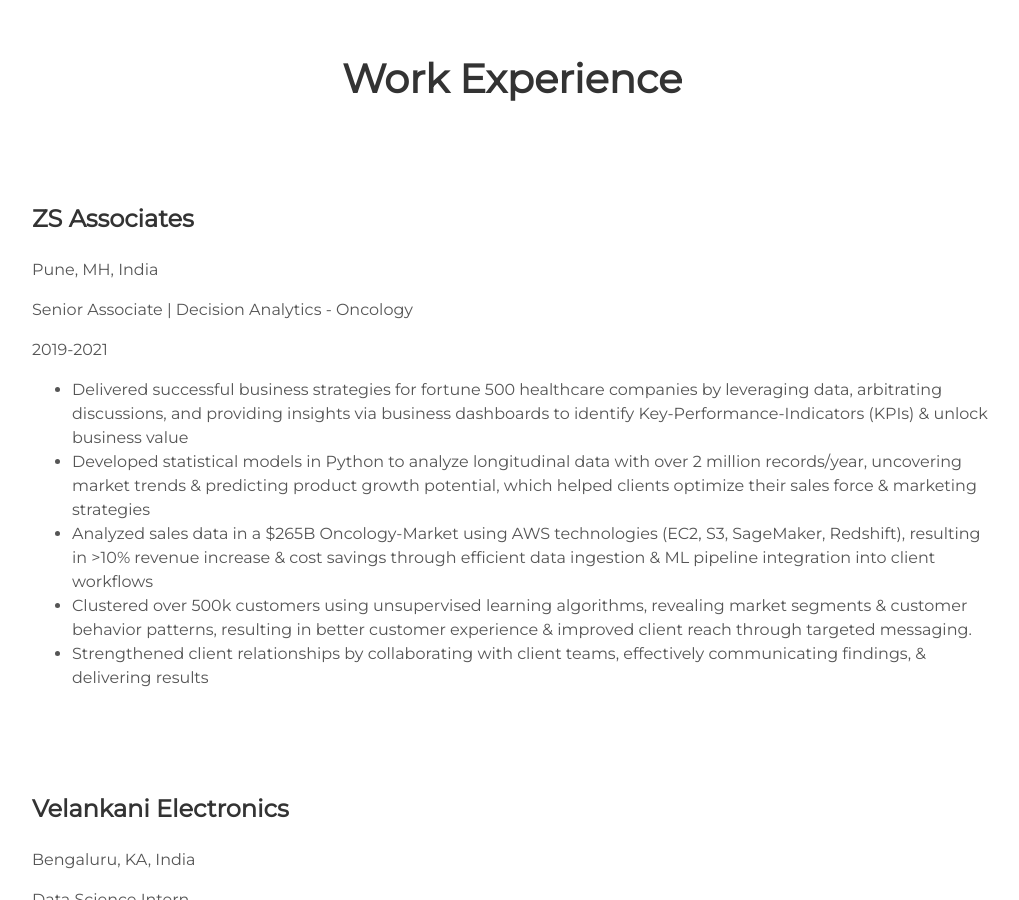
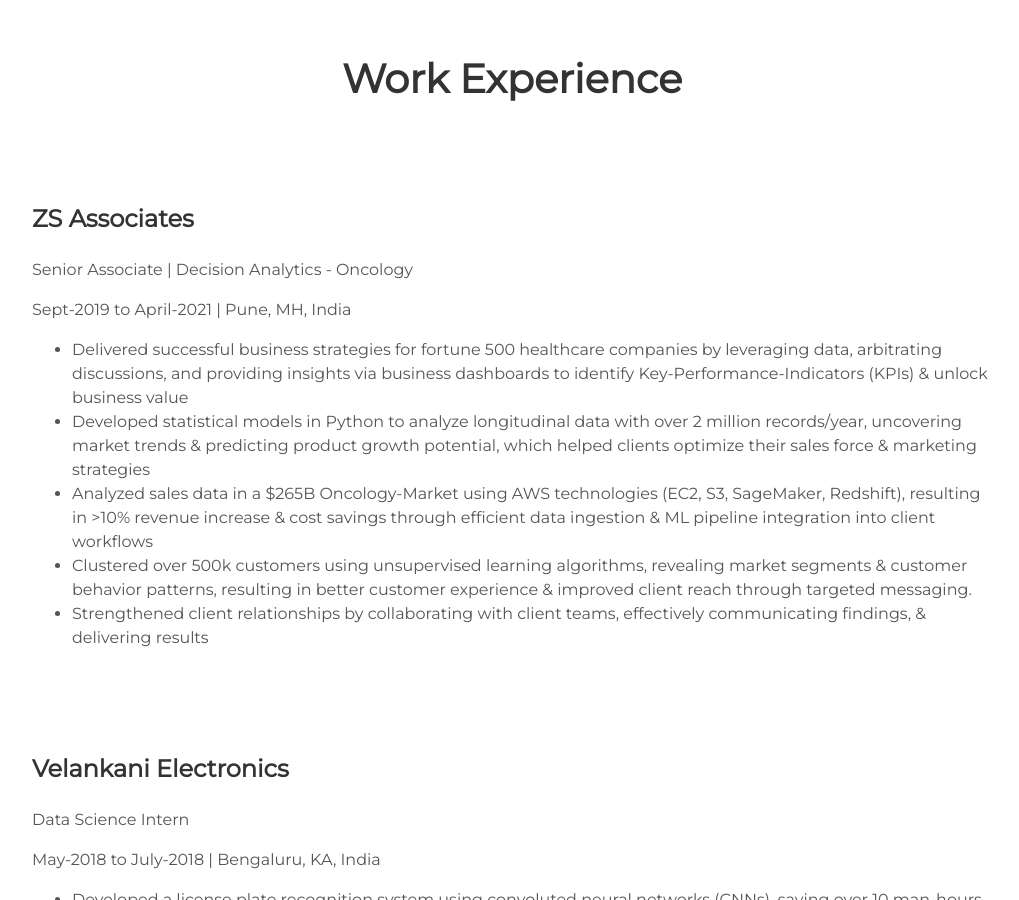
Before and after one commit to rishabhbhatt009/rishabhbhatt009.github.io, a Jekyll site: the page built from index.html, in a window 1280 px wide and 900 px high, scrolled down 1837 px. Shown: the whole window, without its empty margins (128-1147 px from the left). Built offline with Jekyll 4.4.1, drawn with Linux system fonts in a browser that asks for light colours.

Commit message:
Small changes

```diff
--- a/_includes/projects2.html
+++ b/_includes/projects2.html
@@ -5,9 +5,8 @@
 <div class="user-projects2">
   <div class="contents2">
     <h3>ZS Associates</h3>
-    <p>Pune, MH, India</p>
     <p>Senior Associate | Decision Analytics - Oncology</p>
-    <p>2019-2021</p>
+    <p>Sept-2019 to April-2021 | Pune, MH, India</p>
     <ul>
       <li>Delivered successful business strategies for fortune 500 healthcare companies by leveraging data, arbitrating discussions, and providing insights via business dashboards to identify Key-Performance-Indicators (KPIs) & unlock business value</li>
       <li>Developed statistical models in Python to analyze longitudinal data with over 2 million records/year, uncovering market trends & predicting product growth potential, which helped clients optimize their sales force & marketing strategies</li>
@@ -21,9 +20,8 @@
 <div class="user-projects2">
   <div class="contents2">
     <h3>Velankani Electronics</h3>
-    <p>Bengaluru, KA, India</p>
     <p>Data Science Intern</p>
-    <p>2018</p>
+    <p>May-2018 to July-2018 | Bengaluru, KA, India</p>
     <ul>
       <li>Developed a license plate recognition system using convoluted neural networks (CNNs), saving over 10 man-hours per day by automating the tracking of thousands of vehicles through security cameras.</li>
     </ul>
```
